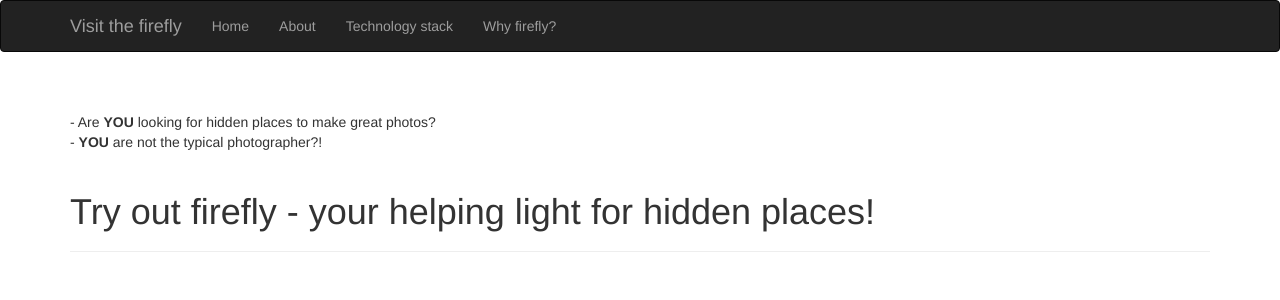
After one commit to Haehnchen/trivago-firefly, a Flask app: template firefly_flask/app/templates/tech_stack.html in a window 1280 px wide. The commit adds this page. Shown: the top 300 px of the page. Run offline with Flask 2, Linux system fonts and the light colour scheme; the template is opened without the code that fills it, so the values that code supplies are empty; some libraries are stand-ins or nearby versions.

Commit message:
Tech Stack section added

```diff
--- a/firefly_flask/app/main/views.py
+++ b/firefly_flask/app/main/views.py
@@ -29,3 +29,7 @@ def about():
 @main.route('/why')
 def why():
     return render_template('why.html')
+
+@main.route('/tech_stack')
+def why():
+    return render_template('tech_stack.html')
--- a/firefly_flask/app/templates/base.html
+++ b/firefly_flask/app/templates/base.html
@@ -26,7 +26,9 @@
             <ul class="nav navbar-nav">
                 <li><a href="{{ url_for('main.index') }}">Home</a></li>
                 <li><a href="{{ url_for('main.about') }}">About</a></li>
+                <li><a href="{{ url_for('main.tech_stack') }}">Technology stack</a></li>
                 <li><a href="{{ url_for('main.why') }}">Why firefly?</a></li>
+
 
 
 
--- /dev/null
+++ b/firefly_flask/app/templates/tech_stack.html
@@ -0,0 +1,13 @@
+{% extends "base.html" %}
+{% import "bootstrap/wtf.html" as wtf %}
+
+{% block title %} visitfirefly.de - Find hidden places to take great pictures{% endblock %}
+
+{% block page_content %}
+    <div class="page-header">
+    - Are <b>YOU</b> looking for hidden places to make great photos?<br>
+    - <b>YOU</b> are not the typical photographer?!<br>
+    <br>
+    <h1>Try out firefly - your helping light for hidden places! </h1>
+    </div>
+{% endblock %}
```
Also changed, not shown: firefly_flask/app/templates/footer.html (deleted, +0 -10 lines).
